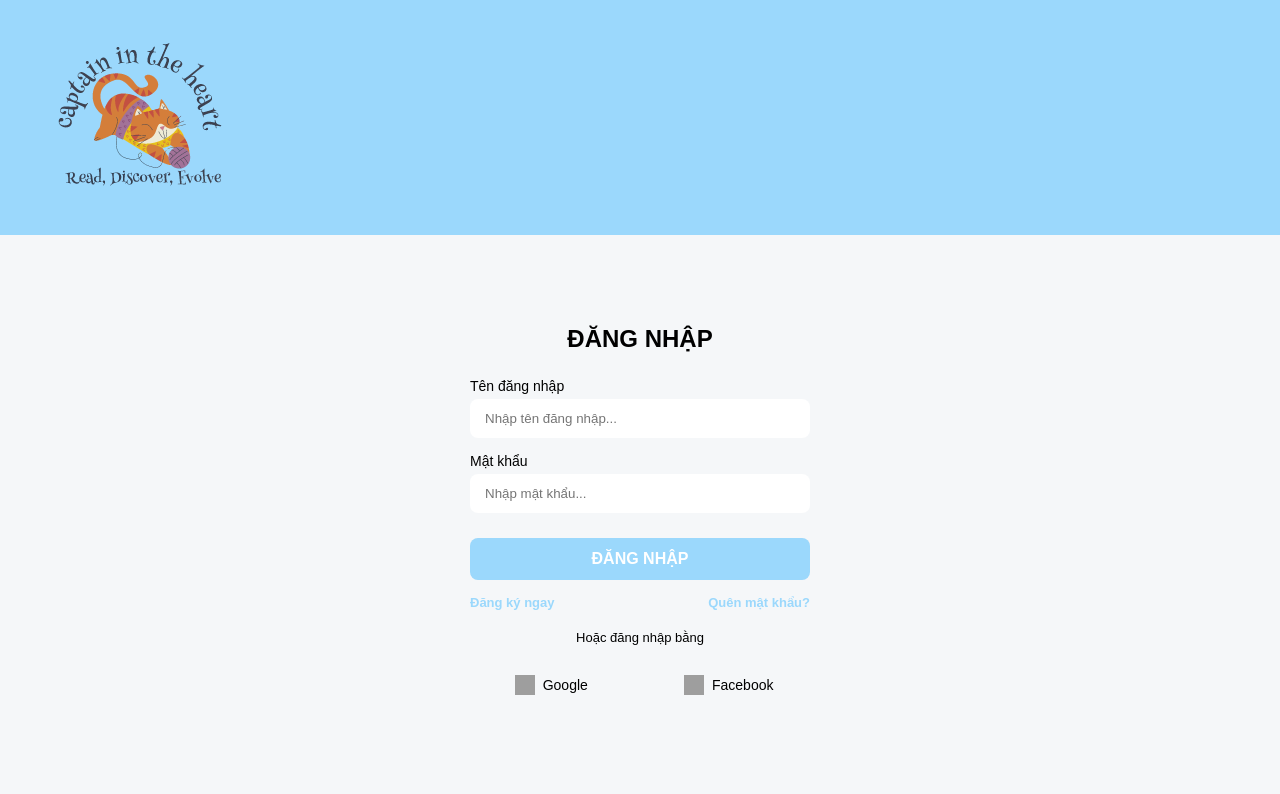
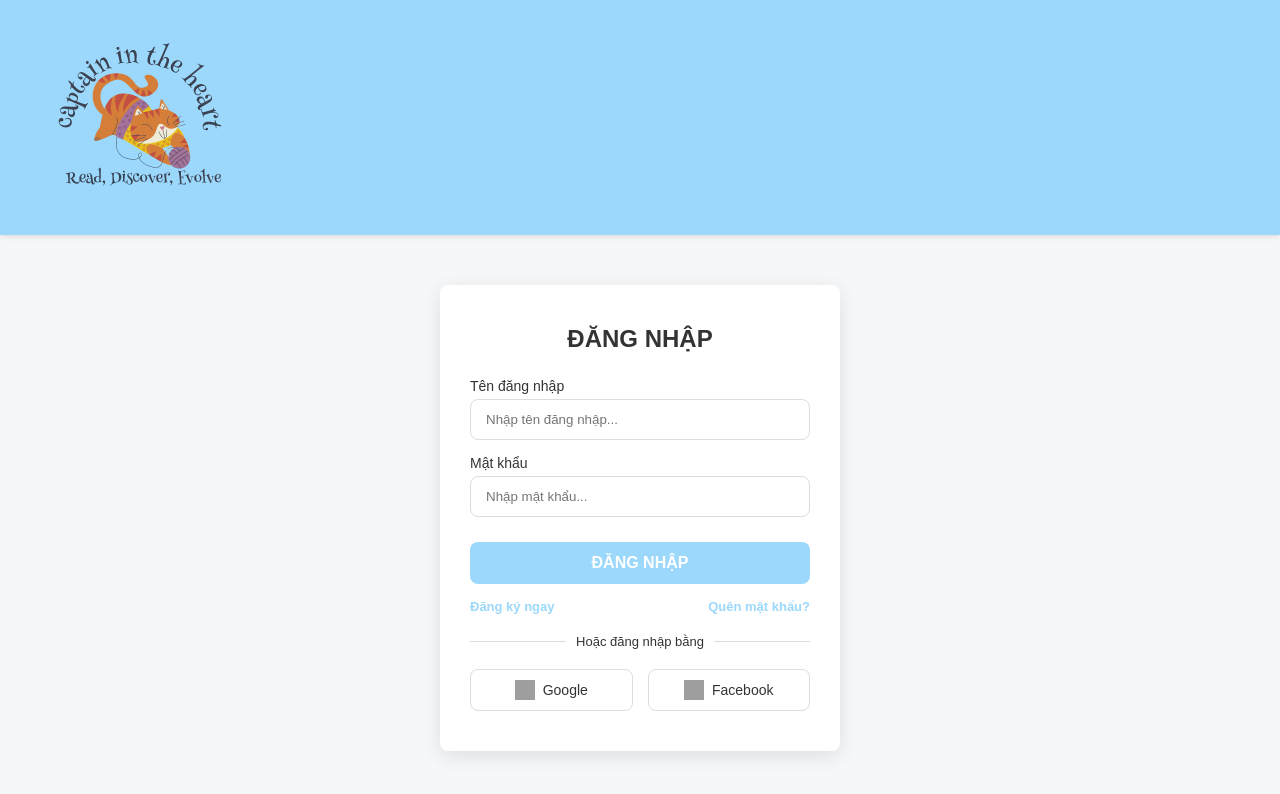
Before and after one commit to diggory1102/Website-Selling-Books-Caption-in-the-Heart, a website: page frontend/client/login.html in a window 1280 px wide. Drawn offline with Linux system fonts and the light colour scheme; grey boxes are pictures that could not be loaded.

Commit message:
fix giao dien dang nhap

```diff
--- a/frontend/client/css/signup.css
+++ b/frontend/client/css/signup.css
@@ -5,7 +5,10 @@
     --primary-color: #9bd8fc; /* Đã đổi sang màu xanh bạn chọn */
     --secondary-color: #e74c3c;
     --bg-color: #f5f7f9;
-    --text-color: var(--text-color);
+    --text-color: #333333;
+    --surface-color: #ffffff;
+    --border-color: #dddddd;
+    --shadow-color: rgba(0, 0, 0, 0.1);
     --white: #ffffff;
 }
 
```
